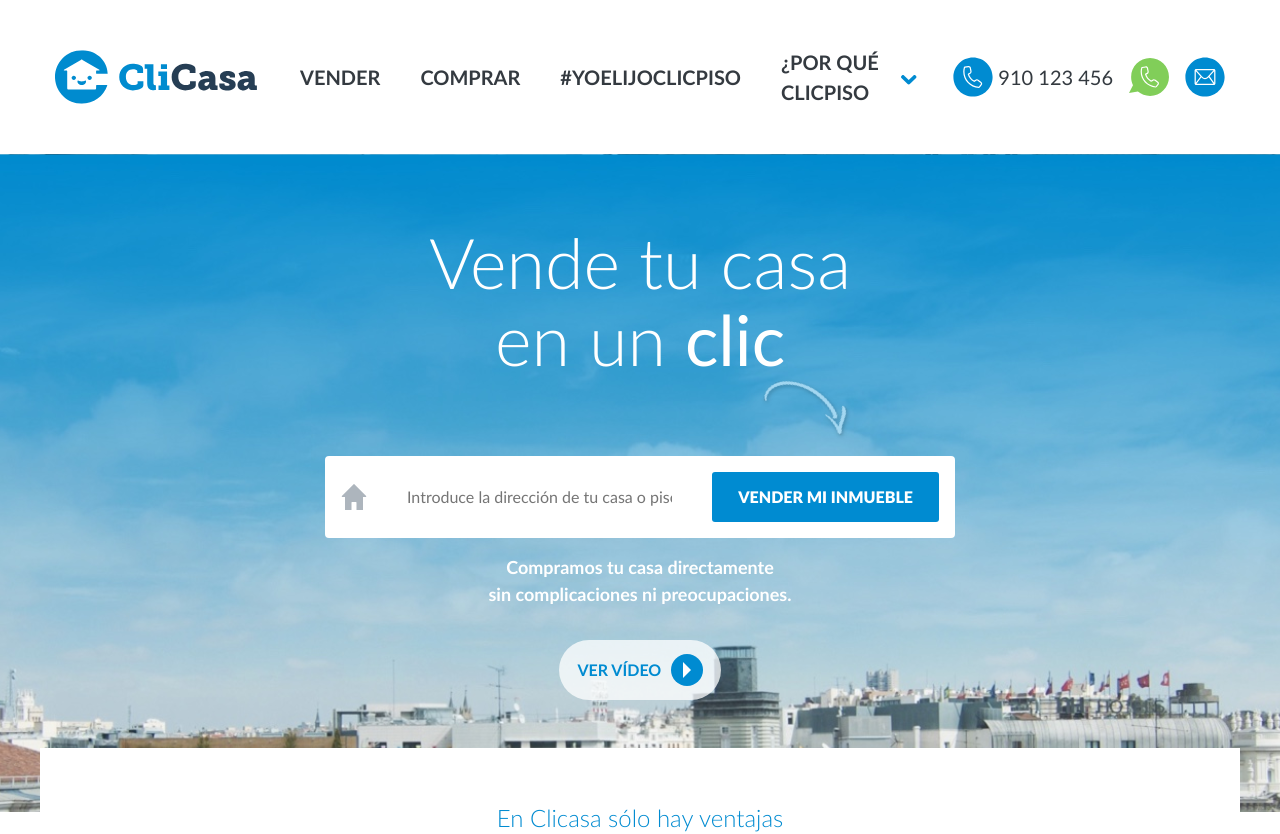
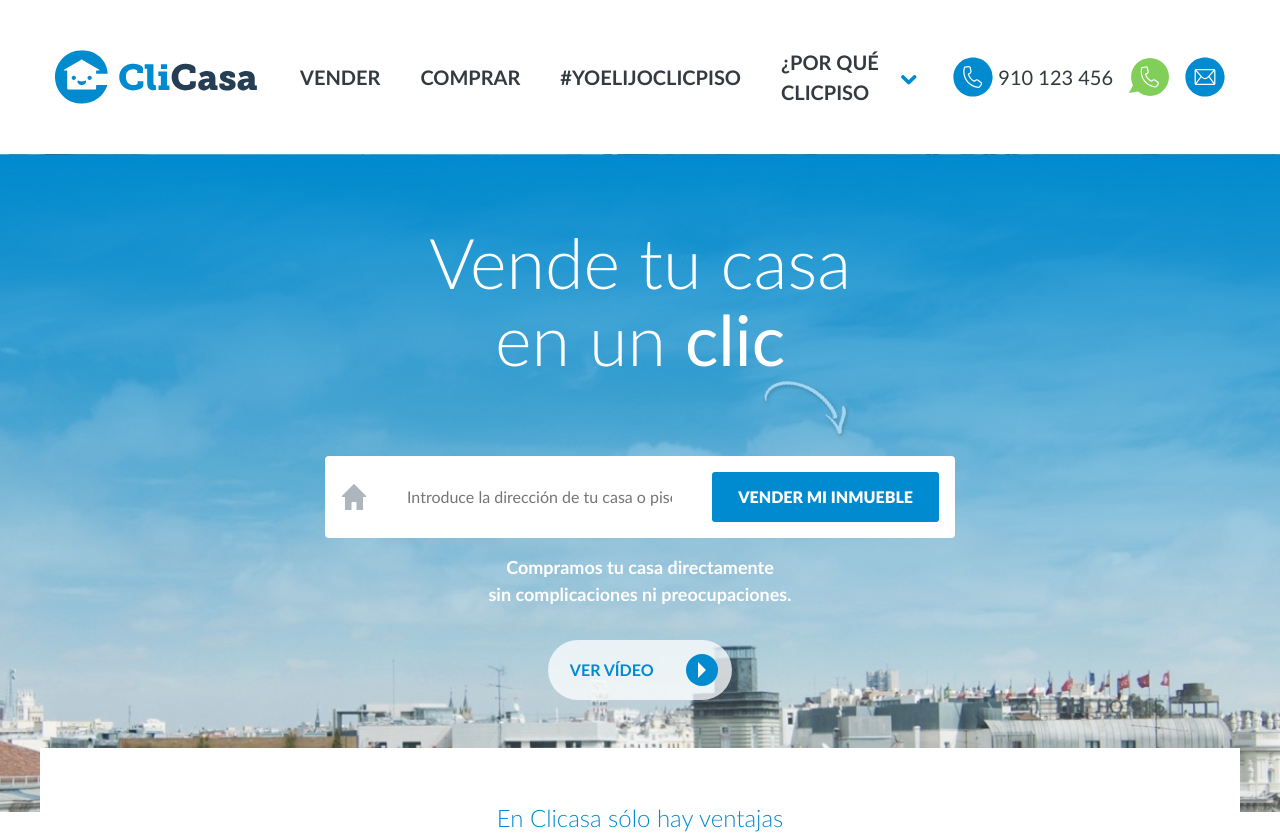
Before and after one commit to vricop/clicasa, a Next.js app: page / in a window 1280 px wide. Shown: the top 834 px of the page. Built offline with nearby package versions, Linux system fonts and the light colour scheme.

Commit message:
Add subtle tweaks to the 'ver vídeo' cta button

```diff
--- a/styles/components/hero-header.scss
+++ b/styles/components/hero-header.scss
@@ -47,10 +47,9 @@
   &__cta__button {
     display: grid;
     grid-template-areas: 'label icon';
-    gap: 1ch;
+    gap: 3.5ch;
     align-items: center;
-    padding-block: 0.75em;
-    padding-inline: 1em;
+    padding: 0.75em 0.75em 0.75em 1.25em;
     background-color: rgba(var(--bs-white-rgb), 0.75);
     border-radius: 100vh;
     border-color: transparent;
```
